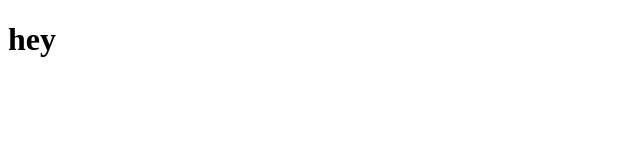
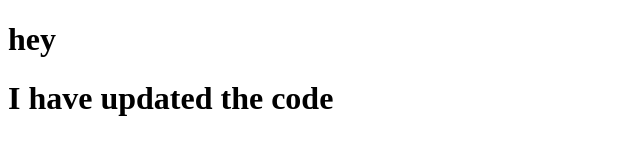
Before and after one commit to Aaditya0806/demo, a plain HTML site: page index.html in a window 1280 px wide. Shown: the whole page, without its empty margins (0-640 px from the left). Drawn offline with Linux system fonts and the light colour scheme.

Commit message:
feat/index.html/add one heading

```diff
--- a/index.html
+++ b/index.html
@@ -7,5 +7,6 @@
 </head>
 <body>
     <h1>hey </h1>
+    <h1>I have updated the code</h1>
 </body>
 </html>
```
